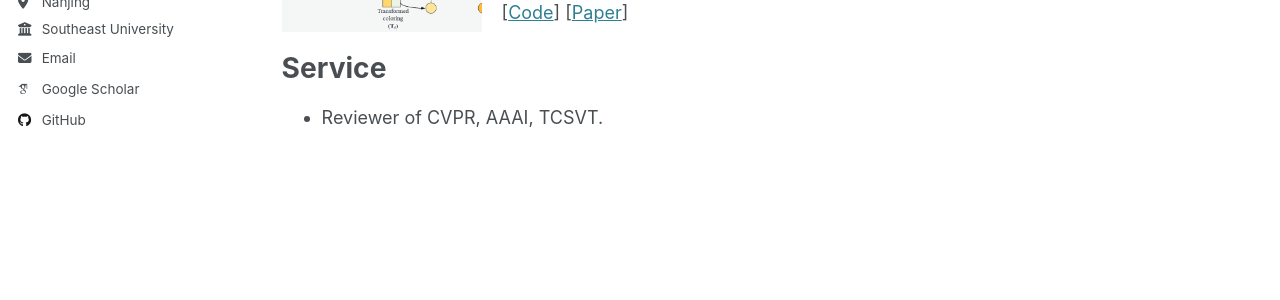
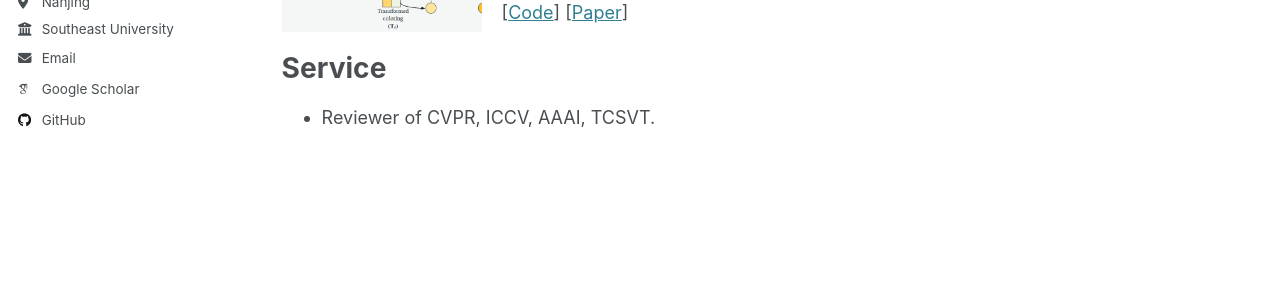
Before and after one commit to leoluxxx/leoluxxx.github.io, a Jekyll site: the page built from _pages/about.md, in a window 1280 px wide and 900 px high, scrolled down 940 px. Shown: the part 371-671 px from the top of the window. Built offline with Jekyll 4.4.1, drawn with Linux system fonts in a browser that asks for light colours; some web fonts are replaced.

Commit message:
Update about.md

```diff
--- a/_pages/about.md
+++ b/_pages/about.md
@@ -71,4 +71,4 @@ Publications
 
 Service
 ======
-- Reviewer of CVPR, AAAI, TCSVT.
+- Reviewer of CVPR, ICCV, AAAI, TCSVT.
```
